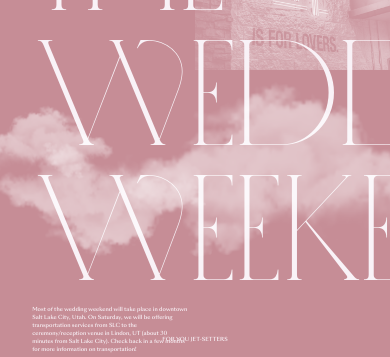
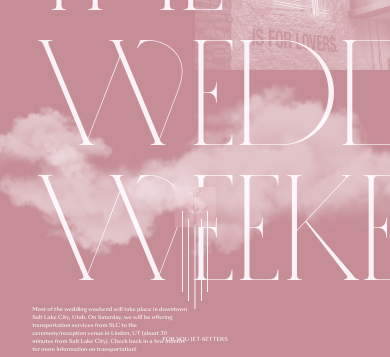
Before and after one commit to DalThePal/brandon_morgan_wedding, a React (Create React App) app: page /travel in a window 390 px wide. Shown: the part 588-945 px from the top of the page. Built offline with nearby package versions, Linux system fonts and the light colour scheme.

Commit message:
plane animation

```diff
--- a/src/components/Styled.js
+++ b/src/components/Styled.js
@@ -5,16 +5,10 @@ import media from 'styles/media'
 export const VR = styled.div`
   background-color: ${colors.roseIvory};
   position: absolute;
-  left: 50%;
-  transform: translate(-50%);
 
   width: 0.069vw;
-  height: 34.236vw;
-  bottom: 47.778vw;
 
   ${media.mobile} {
     width: 0.267vw;
-    height: 131.467vw;
-    bottom: 98.4vw;
   }
 `
--- a/src/pages/Home/sections/03-Meet.js
+++ b/src/pages/Home/sections/03-Meet.js
@@ -152,7 +152,7 @@ const Img = styled.img`
   height: 100%;
 `
 
-const StyledVR = styled.div`
+const StyledVR = styled(VR)`
   left: 50%;
   transform: translate(-50%);
 
--- a/src/pages/Home/sections/07-PathFiller.js
+++ b/src/pages/Home/sections/07-PathFiller.js
@@ -6,7 +6,6 @@ import { useMedia } from 'utils/hooks'
 
 import { VR } from 'components/Styled'
 
-import colors from 'styles/colors'
 import media from 'styles/media'
 
 const PathFiller = () => {
--- a/src/pages/Travel/sections/04-Clouds.js
+++ b/src/pages/Travel/sections/04-Clouds.js
@@ -1,12 +1,23 @@
-import React, { useState } from 'react'
+import React, { useState, useRef, useEffect } from 'react'
 import styled from 'styled-components'
+import gsap from 'gsap'
 
 import { useCloudMovement } from 'utils/hooks'
+
+import { VR } from 'components/Styled'
 
 import CloudPNG from 'images/cloud.png'
 import PlanePNG from 'images/plane2.png'
 
 const Clouds = () => {
+
+  const wrapperRef  = useRef(null)
+  const planeRef    = useRef(null)
+  const vr1Ref      = useRef(null)
+  const vr2Ref      = useRef(null)
+  const vr3Ref      = useRef(null)
+  const vr4Ref      = useRef(null)
+  const vr5Ref      = useRef(null)
 
   const [cloud1Ref, setCloud1Ref] = useState(null)
   const [cloud2Ref, setCloud2Ref] = useState(null)
@@ -18,11 +29,55 @@ const Clouds = () => {
     cloud3Ref
   ])
 
+  useEffect(() => {
+    const planeTl = gsap.timeline({
+      scrollTrigger: {
+        scroller: '.smooth-scroll',
+        trigger: wrapperRef.current,
+        scrub: true,
+        start: `top top+=${(window.innerWidth / 100) * 7}`,
+        end: `bottom bottom-=${(window.innerWidth / 100) * 36}`,
+      }
+    })
+
+    planeTl.to(planeRef.current, {
+      bottom: '-13.889vw',
+      ease: "none"
+    }, 0)
+
+    const vrTl = gsap.timeline({
+      scrollTrigger: {
+        scroller: '.smooth-scroll',
+        trigger: wrapperRef.current,
+        scrub: true,
+        start: `top top+=${(window.innerWidth / 100) * 7}`,
+        end: `bottom bottom-=${(window.innerWidth / 100) * 32.5}`,
+      }
+    })
+
+    vrTl.to([vr1Ref.current, vr2Ref.current, vr3Ref.current, vr4Ref.current, vr5Ref.current], {
+      height: '0vw',
+      ease: "none"
+    }, 0)
+
+    return () => {
+      planeTl.kill()
+      vrTl.kill()
+    }
+  }, [])
+
   return (
-    <Wrapper data-scroll-section>
+    <Wrapper ref={wrapperRef} data-scroll-section>
       <Cloud1 ref={ref => setCloud1Ref(ref)} src={CloudPNG} alt="cloud"/>
       <Cloud2 ref={ref => setCloud2Ref(ref)} src={CloudPNG} alt="cloud"/>
       <Cloud3 ref={ref => setCloud3Ref(ref)} src={CloudPNG} alt="cloud"/>
+
+      <Plane src={PlanePNG} ref={planeRef} alt="plane"/>
+      <VR1 ref={vr1Ref}/>
+      <VR2 ref={vr2Ref}/>
+      <VR3 ref={vr3Ref}/>
+      <VR4 ref={vr4Ref}/>
+      <VR5 ref={vr5Ref}/>
     </Wrapper>
   )
 }
@@ -68,3 +123,55 @@ const Cloud3 = styled.img`
   top: 0vw;
   left: 28.889vw;
 `
+
+const Plane = styled.img`
+  position: absolute;
+  z-index: 1;
+  left: 50%;
+  transform: translateX(-50%);
+
+  width: 10.417vw;
+  height: 10.417vw;
+  bottom: 10.417vw;
+`
+
+const VR1 = styled(VR)`
+  z-index: 2;
+
+  height: 20.833vw;
+  left: 46.597vw;
+  bottom: -6.25vw;
+`
+
+const VR2 = styled(VR)`
+  z-index: 2;
+
+  height: 20.833vw;
+  left: 48.264vw;
+  bottom: -8.333vw;
+`
+
+const VR3 = styled(VR)`
+  left: 50%;
+  transform: translateX(-50%);
+  z-index: 2;
+
+  height: 20.833vw;
+  bottom: -10.417vw;
+`
+
+const VR4 = styled(VR)`
+  z-index: 2;
+
+  height: 20.833vw;
+  right: 48.264vw;
+  bottom: -8.333vw;
+`
+
+const VR5 = styled(VR)`
+  z-index: 2;
+
+  height: 20.833vw;
+  right: 46.597vw;
+  bottom: -6.25vw;
+`
```
Also changed, not shown: 1 other file (tests, documents, lock files or other folders).
